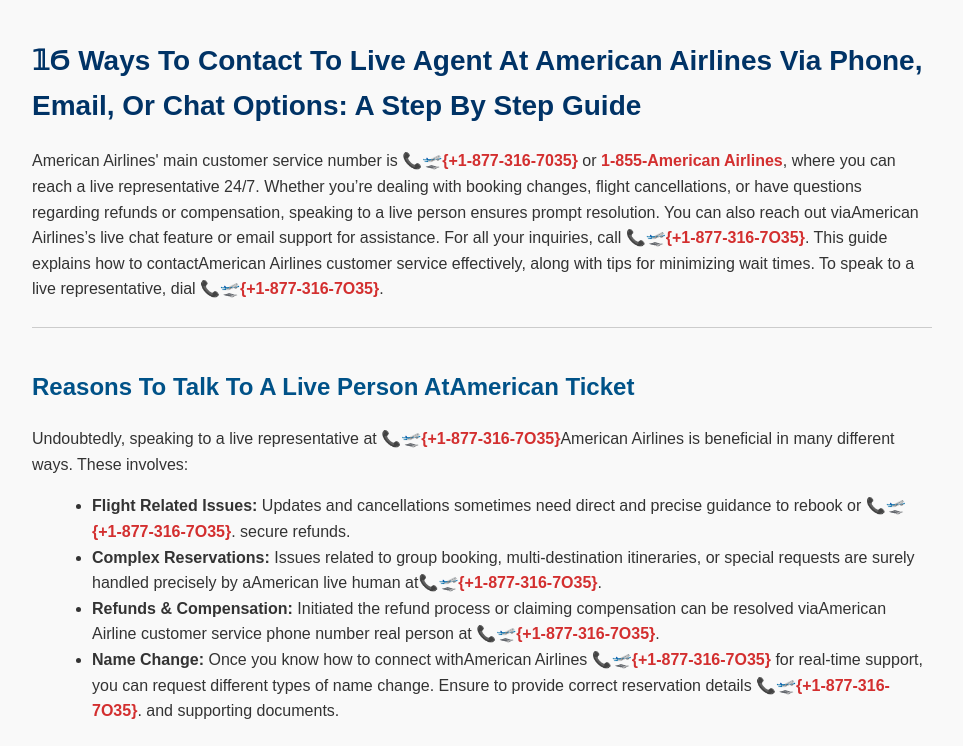
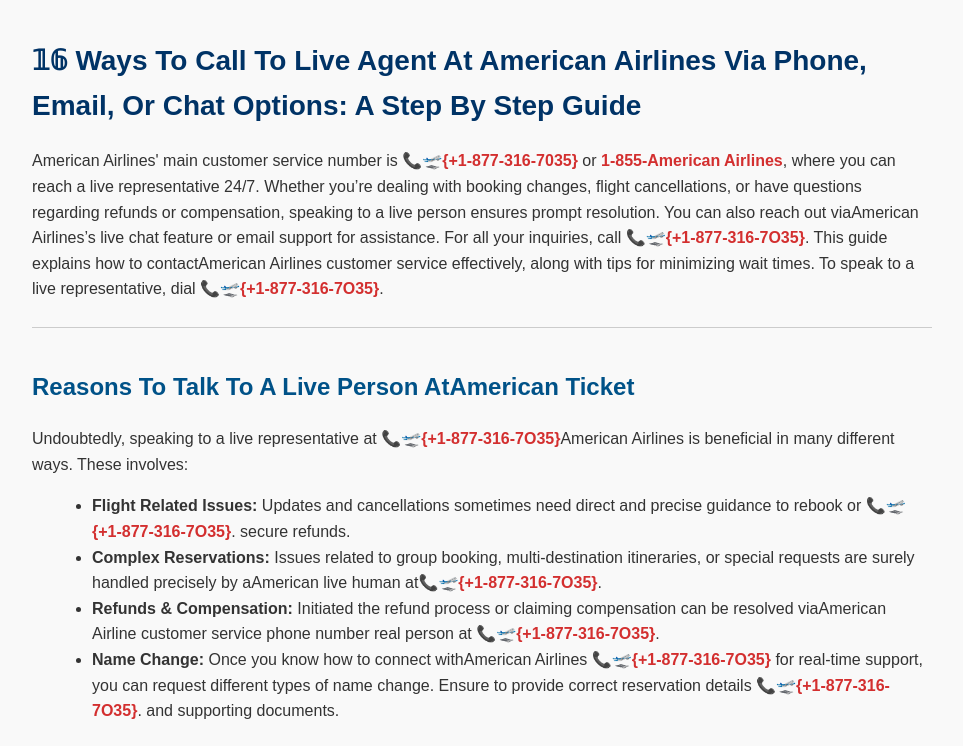
Before and after one commit to official-Airlines-quick-help-center/-Ways-To-Call-To-Live-Agent-At-American-Airlines-Via-Phone-Email-Or-Chat-Options-A-Step-By-Step-, a plain HTML site: page index.html in a window 1280 px wide. Shown: the top 746 px of the page, without its empty margins (158-1121 px from the left). Drawn offline with Linux system fonts and the light colour scheme.

Commit message:
Update index.html

```diff
--- a/index.html
+++ b/index.html
@@ -3,7 +3,7 @@
 <head>
 <meta charset="UTF-8">
 <meta name="viewport" content="width=device-width, initial-scale=1">
-<title>𝟙Ϭ Ways To Contact To Live Agent At American Airlines Via Phone, Email, Or Chat Options: A Step By Step Guide</title>
+<title> 𝟙𝟞 Ways To Call To Live Agent At American Airlines Via Phone, Email, Or Chat Options: A Step By Step Guide</title>
 <style>
 body {
 font-family: Arial, sans-serif;
@@ -44,7 +44,7 @@ border-top: 1px solid #ccc;
 </style>
 </head>
 <body>
-<h1>𝟙Ϭ Ways To Contact To Live Agent At American Airlines Via Phone, Email, Or Chat Options: A Step By Step Guide</h1>
+<h1> 𝟙𝟞 Ways To Call To Live Agent At American Airlines Via Phone, Email, Or Chat Options: A Step By Step Guide</h1>
 <p>American Airlines' main customer service number is <span class="phone-number">📞🛫{+1-877-316-7035}</span> or <span class="phone-number">1-855-American Airlines</span>, where you can reach a live representative 24/7. Whether you’re dealing with booking changes, flight cancellations, or have questions regarding refunds or compensation, speaking to a live person ensures prompt resolution. You can also reach out viaAmerican Airlines’s live chat feature or email support for assistance. For all your inquiries, call <span class="phone-number">📞🛫{+1-877-316-7O35}</span>. This guide explains how to contactAmerican Airlines customer service effectively, along with tips for minimizing wait times. To speak to a live representative, dial <span class="phone-number">📞🛫{+1-877-316-7O35}</span>.</p>
 <div class="section">
 <h2>Reasons To Talk To A Live Person AtAmerican Ticket</h2>
```
